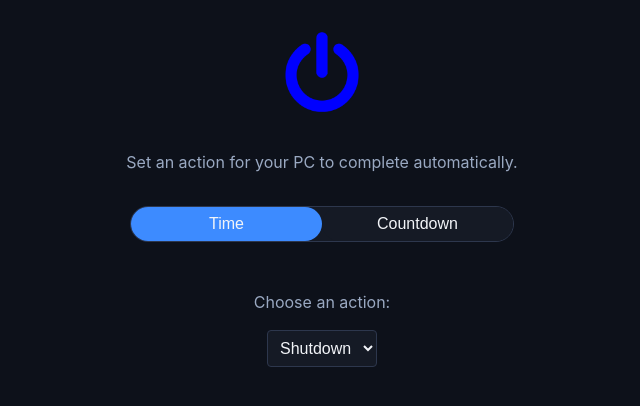
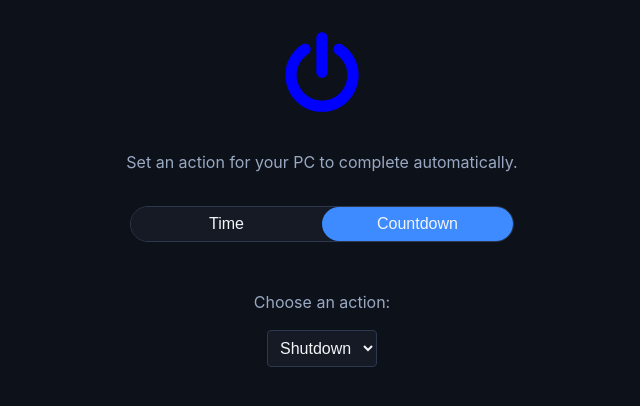
Before and after one commit to ish4dowfiendd/DownTimer, a React (Vite) app: page / in a window 1280 px wide. Shown: the top 406 px of the page, without its empty margins (318-958 px from the left). Built offline with nearby package versions, Linux system fonts and the light colour scheme.

Commit message:
updated the mode selector functionality to actually update the mode state stored in the context

```diff
--- a/src/components/ModeSelector/ModeSelector.tsx
+++ b/src/components/ModeSelector/ModeSelector.tsx
@@ -1,8 +1,9 @@
-import { useState } from "react"; // Remove when context exists.
+import { useActionStatus } from "../../context/ActionStatus";
 import "./ModeSelector.css";
 
 function ModeSelector () {
-    const [ mode, setMode ] = useState<"time" | "countdown">("time"); // Set to context when exists.
+    const { mode, setMode } = useActionStatus();
+
     return (
         <div id="modeSelectorContainer">
             <button onClick={() => setMode("time")} className={mode === "time" ? "selected" : ""}>Time</button>
```
